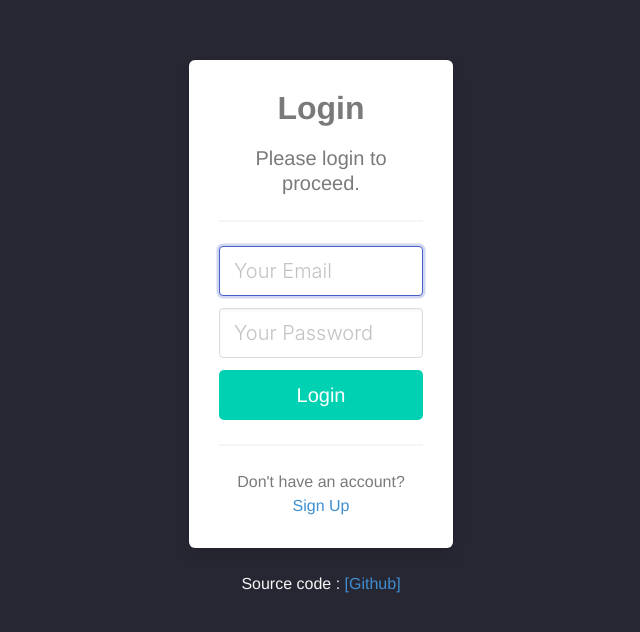
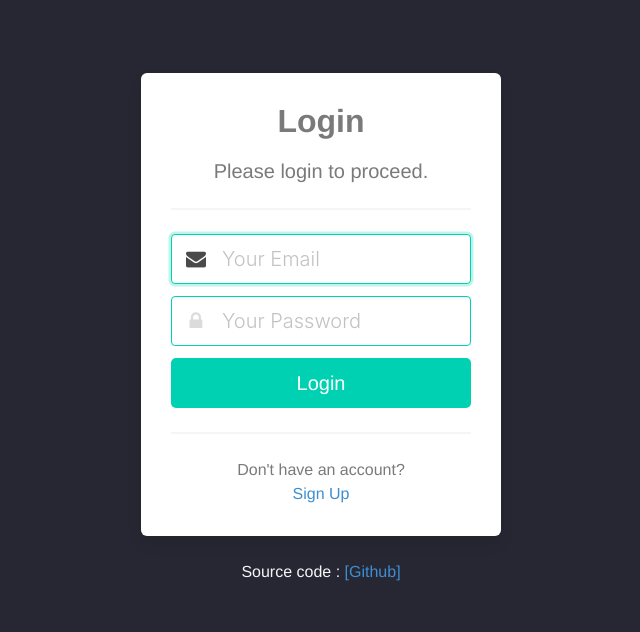
Before and after one commit to DrShrug/NodeJS-Front-End, a Vue app: page / in a window 1280 px wide. Shown: the part 112-744 px from the top of the page, without its empty margins (319-959 px from the left). Built offline with nearby package versions, Linux system fonts and the light colour scheme.

Commit message:
Basic refactoring & UI changes
+ Account dropdown added to the nav bar
+ Increased auth form width for low res users
+ Changed auth form textbox colors
+ Account dropdown now shows the user email
+ Fade animation when switch between logging in and signing up

```diff
--- a/src/components/Auth/AuthLogin.vue
+++ b/src/components/Auth/AuthLogin.vue
@@ -8,16 +8,23 @@
       <p class="has-text-danger" :class="{ 'is-hidden' : loginErrorHidden }">Authentification failed</p>
 
       <div class="field">
-        <div class="control">
-          <input v-model="email" class="input is-medium" type="email" placeholder="Your Email" autofocus="">
+        <div class="control has-icons-left">
+          <input v-model="email" class="input is-primary is-medium" type="email" placeholder="Your Email" autofocus="">
+          <span class="icon is-small is-left">
+            <i class="fa fa-envelope"></i>
+          </span>
         </div>
       </div>
 
       <div class="field">
-        <div class="control">
-          <input v-model="password" class="input is-medium" type="password" placeholder="Your Password">
+        <div class="control has-icons-left">
+          <input v-model="password" class="input is-primary is-medium" type="password" placeholder="Your Password">
+          <span class="icon is-small is-left">
+            <i class="fa fa-lock"></i>
+          </span>
         </div>
       </div>
+
       <a @click="login" :class="{ 'is-loading' : loggingIn }" class="button is-block is-primary is-medium bottom-margin loginbtn">Login</a>
     </form>
     <hr>
@@ -31,9 +38,6 @@
 
 <script>
 import axios from 'axios';
-
-/* eslint no-underscore-dangle: ["error", { "allow": ["_id"] }] */
-/* "space-infix-ops": ["allow"] */
 
 export default {
   data() {
@@ -64,7 +68,8 @@ export default {
         this.loggingIn = false;
         this.loginErrorHidden = true;
         localStorage.setItem('token', res.headers['x-auth']);
-        console.log(res.headers['x-auth']);
+        localStorage.setItem('email', res.data.email);
+        console.log(res);
         this.$router.push('/todo');
       }).catch((e) => {
         this.loggingIn = false;
@@ -80,25 +85,16 @@ export default {
 .hero.is-success {
   background:#272733;
 }
-.hero .nav, .hero.is-success .nav {
-  -webkit-box-shadow: none;
-  box-shadow: none;
-}
 .box {
   margin-top: 5rem;
 }
-
 input {
   font-weight: 300;
 }
-
 p.subtitle {
   padding-top: 1rem;
 }
-.navNoDisplacement {
-  position: absolute;
-  width: 100%;
-}
+
 .bottom-margin {
   margin-bottom: 12px;
 }
@@ -111,8 +107,4 @@ p.subtitle {
 .loginbtn {
   border-radius: 5px;
 }
-.login-form {
-  width: 90%;
-  margin: auto;
-}
 </style>
--- a/src/components/Auth/AuthPage.vue
+++ b/src/components/Auth/AuthPage.vue
@@ -3,11 +3,12 @@
     <section class="hero is-success is-fullheight">
       <div class="hero-body">
         <div class="container has-text-centered">
-          <div class="column is-3 login-block">
-            <Login :class="{ 'is-hidden' : signupMode }"></Login>
-            <Signup :class="{ 'is-hidden' : !signupMode }"></Signup>
+          <div class="column is-4 login-block">
+            <Login :class="{ 'is-hidden' : signupMode }" class="animated fadeOut fadeIn"></Login>
+            <Signup :class="{ 'is-hidden' : !signupMode }" class="animated fadeOut fadeIn"></Signup>
 
-            <p class="has-text-light">Source code : <a class="has-text-info">[Github]</a></p>
+            <p class="has-text-light">Source code :
+            <a class="has-text-info" href="https://github.com/" target="_blank">[Github]</a></p>
           </div>
         </div>
       </div>
@@ -19,9 +20,6 @@
 <script>
 import Login from '@/components/Auth/AuthLogin';
 import Signup from '@/components/Auth/AuthSignup';
-
-/* eslint no-underscore-dangle: ["error", { "allow": ["_id"] }] */
-/* "space-infix-ops": ["allow"] */
 
 export default {
   components: {
@@ -35,10 +33,6 @@ export default {
   },
   data() {
     return {
-      email: '',
-      password: '',
-      loggingIn: false,
-      loginErrorHidden: true,
       signupMode: false,
     };
   },
@@ -54,39 +48,37 @@ export default {
 .hero.is-success {
   background:#272733;
 }
-.hero .nav, .hero.is-success .nav {
-  -webkit-box-shadow: none;
-  box-shadow: none;
-}
 .box {
   margin-top: 5rem;
 }
-
 input {
   font-weight: 300;
 }
-
 p.subtitle {
   padding-top: 1rem;
-}
-.navNoDisplacement {
-  position: absolute;
-  width: 100%;
-}
-.bottom-margin {
-  margin-bottom: 12px;
 }
 .login-block {
   margin: auto;
 }
-.biggerpaddingbox {
-  padding:30px;
+
+.animated {
+  animation-duration: 1s;
+  animation-fill-mode: both;
 }
-.loginbtn {
-  border-radius: 5px;
+@keyframes fadeOut {
+  from {opacity: 1;}
+  to {opacity: 0;}
 }
-.login-form {
-  width: 90%;
-  margin: auto;
+@keyframes fadeIn {
+  from {opacity: 0;}
+  to {opacity: 1;}
+}
+
+.fadeOut {
+  animation-name: fadeOut;
+}
+
+.fadeIn {
+  animation-name: fadeIn;
 }
 </style>
--- a/src/components/Auth/AuthSignup.vue
+++ b/src/components/Auth/AuthSignup.vue
@@ -9,24 +9,33 @@
         Error signing up
       </p>
       <div class="field">
-        <div class="control">
-          <input v-model="email" class="input is-medium" type="email" placeholder="Your Email" autofocus="">
+        <div class="control has-icons-left">
+          <input v-model="email" class="input is-primary is-medium" type="email" placeholder="Your Email" autofocus="">
+          <span class="icon is-small is-left">
+            <i class="fa fa-envelope"></i>
+          </span>
         </div>
       </div>
 
       <div class="field">
-        <div class="control">
-          <input v-model="password" class="input is-medium" type="password" placeholder="Your Password">
+        <div class="control has-icons-left">
+          <input v-model="password" class="input is-primary is-medium" type="password" placeholder="Your Password">
+          <span class="icon is-small is-left">
+            <i class="fa fa-lock"></i>
+          </span>
         </div>
       </div>
 
       <div class="field">
-        <div class="control">
-          <input v-model="passwordConfirm" class="input is-medium" type="password" placeholder="Confirm your Password">
+        <div class="control has-icons-left">
+          <input v-model="passwordConfirm" class="input is-primary is-medium" type="password" placeholder="Confirm your Password">
+          <span class="icon is-small is-left">
+            <i class="fa fa-lock"></i>
+          </span>
         </div>
       </div>
 
-      <a @click="signup" :class="{ 'is-loading' : signingUp }" class="button is-block is-primary is-medium bottom-margin loginbtn">Sign up</a>
+      <a @click="signup" :class="{ 'is-loading' : signingUp }" class="button is-block is-primary is-medium bottom-margin signupbtn">Sign up</a>
     </form>
 
     <hr>
@@ -39,15 +48,8 @@
 
 <script>
 import axios from 'axios';
-import Login from '@/components/Auth/AuthLogin';
-
-/* eslint no-underscore-dangle: ["error", { "allow": ["_id"] }] */
-/* "space-infix-ops": ["allow"] */
 
 export default {
-  components: {
-    Login,
-  },
   data() {
     return {
       email: '',
@@ -78,11 +80,11 @@ export default {
           this.signingUp = false;
           this.signupErrorHidden = true;
           localStorage.setItem('token', res.headers['x-auth']);
+          localStorage.setItem('email', res.data.email);
           this.$router.push('/todo');
-        }).catch((e) => {
+        }).catch(() => {
           this.signingUp = false;
           this.signupErrorHidden = false;
-          console.log(e);
         });
       } else {
         this.signupErrorHidden = false;
@@ -96,39 +98,22 @@ export default {
 .hero.is-success {
   background:#272733;
 }
-.hero .nav, .hero.is-success .nav {
-  -webkit-box-shadow: none;
-  box-shadow: none;
-}
 .box {
   margin-top: 5rem;
 }
-
 input {
   font-weight: 300;
 }
-
 p.subtitle {
   padding-top: 1rem;
-}
-.navNoDisplacement {
-  position: absolute;
-  width: 100%;
 }
 .bottom-margin {
   margin-bottom: 12px;
 }
-.login-block {
-  margin: auto;
-}
 .biggerpaddingbox {
   padding:30px;
 }
-.loginbtn {
+.signupbtn {
   border-radius: 5px;
 }
-.login-form {
-  width: 90%;
-  margin: auto;
-}
 </style>
--- a/src/components/Navbar.vue
+++ b/src/components/Navbar.vue
@@ -21,7 +21,7 @@
         </div>
 
         <div class="navbar-end">
-          <a class="navbar-item" href="">
+          <a class="navbar-item" href="https://github.com/">
             <span class="icon">
               <i class="fa fa-lg fa-github"></i>
             </span>
@@ -30,7 +30,12 @@
             <a class="navbar-link">
               Account
             </a>
-            <div class="navbar-dropdown">
+            <div class="navbar-dropdown is-right">
+              <div class="navbar-item">
+                Signed in as<br>
+                {{ userEmail }}
+              </div>
+              <hr class="navbar-divider">
               <a class="navbar-item">
                 Overview
               </a>
@@ -56,6 +61,7 @@ import axios from 'axios';
 export default {
   data() {
     return {
+      userEmail: localStorage.getItem('email'),
       userBaseURL: 'https://nodejs-vue-js-todo.herokuapp.com/users',
     };
   },
@@ -67,6 +73,7 @@ export default {
         },
       }).then(() => {
         localStorage.removeItem('token');
+        localStorage.removeItem('email');
         this.$router.push('/');
         // console.log(res.headers['x-auth']);
       });
--- a/src/components/TodoApp.vue
+++ b/src/components/TodoApp.vue
@@ -100,7 +100,6 @@ export default {
           'x-auth': localStorage.getItem('token'),
         },
       }).then((response) => {
-        console.log(response);
         for (let i = 0; i < response.data.todos.length; i += 1) {
           this.todos.push(response.data.todos[i]);
         }
@@ -154,7 +153,6 @@ export default {
 .boxSetMargin {
   margin-top: 24px;
   background-color: white;
-  border-radius: 5px;
   -webkit-box-shadow: 0 2px 3px rgba(10, 10, 10, 0.1), 0 0 0 1px rgba(10, 10, 10, 0.1);
           box-shadow: 0 2px 3px rgba(10, 10, 10, 0.1), 0 0 0 1px rgba(10, 10, 10, 0.1);
   color: #4a4a4a;
--- a/src/components/TodoItem.vue
+++ b/src/components/TodoItem.vue
@@ -65,7 +65,7 @@ export default {
       completeBeforeDate: this.todoObj.completedDateLimit,
     };
   },
-  computed: {
+  computed: { // Most unused but keeping for future change's sake
     checkIfLate() {
       return (this.completeBeforeDate < new Date().getTime() && this.completed === false);
     },
```
Also changed, not shown: 11 other files (tests, documents, lock files or other folders).
